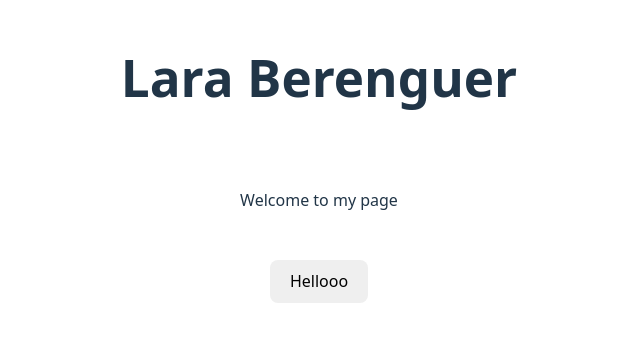
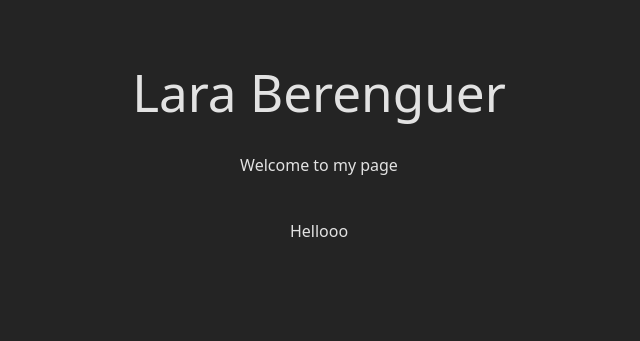
Before and after one commit to LaraBerenguer/portfolio, a React (Vite) app: page / in a window 1280 px wide. Shown: the part 241-582 px from the top of the page, without its empty margins (321-961 px from the left). Built offline with nearby package versions, Linux system fonts and the light colour scheme.

Commit message:
chore: integrate Tailwind CSS into the project. Add deafult dark color scheme

```diff
--- a/package.json
+++ b/package.json
@@ -10,8 +10,10 @@
     "preview": "vite preview"
   },
   "dependencies": {
+    "@tailwindcss/vite": "^4.1.13",
     "react": "^19.1.1",
-    "react-dom": "^19.1.1"
+    "react-dom": "^19.1.1",
+    "tailwindcss": "^4.1.13"
   },
   "devDependencies": {
     "@eslint/js": "^9.36.0",
--- a/src/index.css
+++ b/src/index.css
@@ -8,11 +8,16 @@
   background-color: #242424;
 }
 
+/*tailwind layers*/
+@import "tailwindcss";
+
+/*override styles*/
 a {
   font-weight: 500;
   color: #DAF;
   text-decoration: inherit;
 }
+
 a:hover {
   color: #FA5;
 }
@@ -40,17 +45,12 @@ button {
   cursor: pointer;
   transition: border-color 0.25s;
 }
+
 button:hover {
   border-color: #DAF;
 }
+
 button:focus,
 button:focus-visible {
   outline: 4px auto #DAF;
 }
-
-@media (prefers-color-scheme: light) {
-  :root {
-    color: #213547;
-    background-color: #ffffff;
-  }
-}
--- a/vite.config.ts
+++ b/vite.config.ts
@@ -1,7 +1,11 @@
 import { defineConfig } from 'vite'
 import react from '@vitejs/plugin-react-swc'
+import tailwindcss from '@tailwindcss/vite'
 
 // https://vite.dev/config/
 export default defineConfig({
-  plugins: [react()],
+  plugins: [
+    react(),
+    tailwindcss(),
+  ],
 })
```
Also changed, not shown: 1 other file (tests, documents, lock files or other folders).
